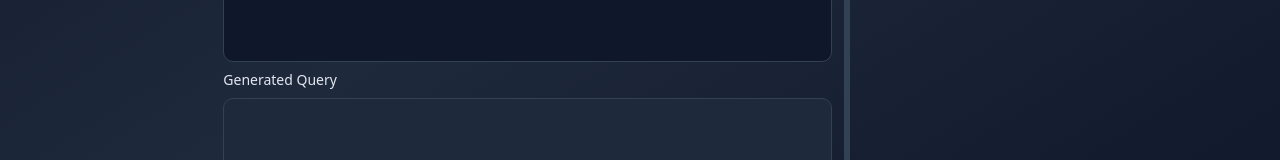
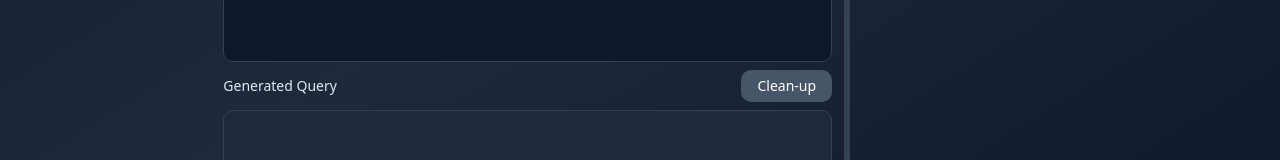
Before and after one commit to one-code-club/sql-tutorial, a Next.js app: page /editor in a window 1280 px wide. Shown: the part 515-675 px from the top of the page. Built offline with nearby package versions, Linux system fonts and the light colour scheme; what blockly would draw is missing.

Commit message:
Added Clean-up button to get rid of orphan blocks.

```diff
--- a/src/components/BlocklyEditor.tsx
+++ b/src/components/BlocklyEditor.tsx
@@ -542,6 +542,55 @@ export function BlocklyEditor({ value, onChange, onRun, runLabel, initialXml, on
     e.preventDefault();
   }
 
+  // 孤立したブロック（どれとも接続されていないブロック）を削除する
+  function handleCleanup() {
+    if (!workspace) return;
+
+    // 確認ダイアログを表示
+    if (!window.confirm(t.cleanupConfirm)) {
+      return;
+    }
+
+    // すべてのトップレベルブロックを取得
+    const topBlocks = workspace.getTopBlocks(false);
+
+    // sql_select ブロックを探す（メインクエリ）
+    const mainQueryBlock = topBlocks.find(block => block.type === 'sql_select');
+
+    // メインクエリブロックと接続されているすべてのブロックを収集
+    const connectedBlocks = new Set<Blockly.Block>();
+    if (mainQueryBlock) {
+      collectConnectedBlocks(mainQueryBlock, connectedBlocks);
+    }
+
+    // 接続されていないブロックを削除
+    topBlocks.forEach(block => {
+      if (!connectedBlocks.has(block)) {
+        block.dispose(false);
+      }
+    });
+  }
+
+  // ブロックとそれに接続されているすべてのブロックを再帰的に収集
+  function collectConnectedBlocks(block: Blockly.Block, visited: Set<Blockly.Block>) {
+    if (visited.has(block)) return;
+    visited.add(block);
+
+    // 入力接続されているブロックを収集
+    block.inputList.forEach(input => {
+      const connectedBlock = input.connection?.targetBlock();
+      if (connectedBlock) {
+        collectConnectedBlocks(connectedBlock, visited);
+      }
+    });
+
+    // 次のブロックを収集（previousStatement/nextStatement接続）
+    const nextBlock = block.getNextBlock();
+    if (nextBlock) {
+      collectConnectedBlocks(nextBlock, visited);
+    }
+  }
+
   function handleDrop(e: React.DragEvent<HTMLDivElement>) {
     e.preventDefault();
     if (!workspace) return;
@@ -615,7 +664,16 @@ export function BlocklyEditor({ value, onChange, onRun, runLabel, initialXml, on
         />
       </div>
       {/* 生成されたSQLを表示するエリア（デバッグ用） */}
-      <label className="text-sm font-medium text-slate-200">{t.queryDisplayLabel}</label>
+      <div className="flex items-center justify-between">
+        <label className="text-sm font-medium text-slate-200">{t.queryDisplayLabel}</label>
+        <button
+          onClick={handleCleanup}
+          className="rounded-md bg-slate-600 px-4 py-1.5 text-sm text-white hover:bg-slate-500 transition"
+          title={t.cleanup}
+        >
+          {t.cleanup}
+        </button>
+      </div>
       <textarea
         value={sql}
         readOnly
--- a/src/lib/translations.ts
+++ b/src/lib/translations.ts
@@ -17,6 +17,8 @@ export const translations = {
     textEditor: 'Text Editor',
     run: 'Run',
     save: 'Save',
+    cleanup: 'Clean-up',
+    cleanupConfirm: 'Do you want to delete unconnected blocks?',
 
     // Left pane
     selectDB: 'Select DB',
@@ -69,6 +71,8 @@ export const translations = {
     textEditor: 'テキストエディタ',
     run: '実行',
     save: '保存',
+    cleanup: 'クリーンアップ',
+    cleanupConfirm: '余分なブロックを消してよいですか？',
 
     // Left pane
     selectDB: 'DBを選択',
```
